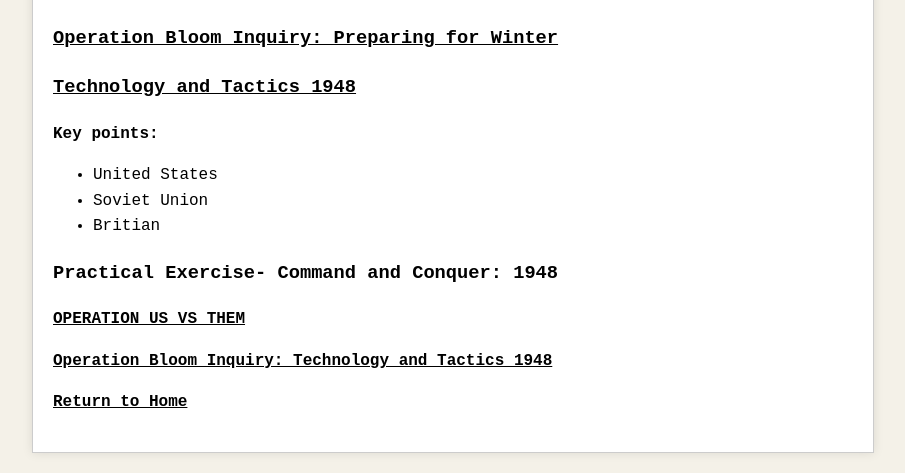
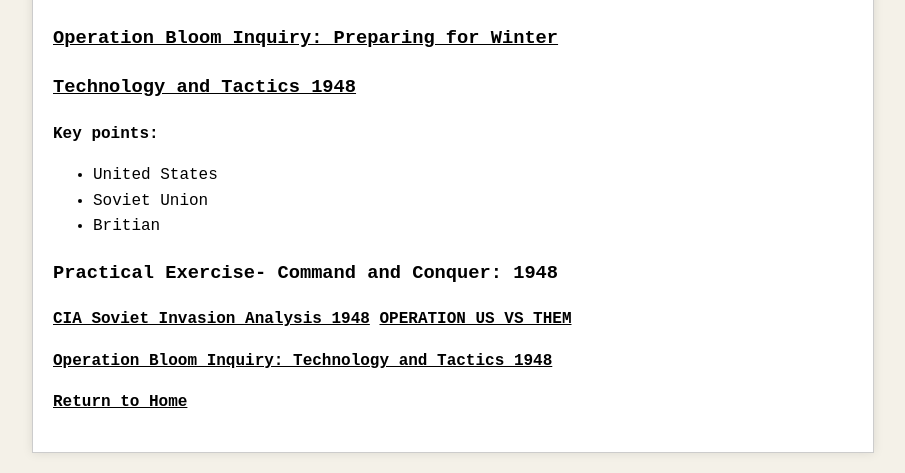
Before and after one commit to jboyce1/CodeWar, a Jekyll site: the page built from classes/PreparingForWinter.md, in a window 1280 px wide and 900 px high, scrolled down 1313 px, cut to the strip 427-900 px from the top of the window. Shown: the whole strip, without its empty margins (187-1092 px from the left). Built offline with Jekyll 4.4.1, drawn with Linux system fonts in a browser that asks for light colours.

Commit message:
Update PreparingForWinter.md

```diff
--- a/classes/PreparingForWinter.md
+++ b/classes/PreparingForWinter.md
@@ -52,6 +52,7 @@
 - Britian
 
 ### Practical Exercise- Command and Conquer: 1948
+[CIA Soviet Invasion Analysis 1948]({{ 'classes/PreparingForWinter/CIA Russian Invasion Analysis 1948.pdf' | relative_url }})
 [OPERATION US VS THEM]({{ 'classes/PreparingForWinter/1948 Operational Comparison and Force Readiness Exercise.pdf' | relative_url }})
 
 [Operation Bloom Inquiry: Technology and Tactics 1948]({{ 'classes/PreparingForWinter/Military Forces and Technologies in 1948- questions.pdf' | relative_url }})
```
